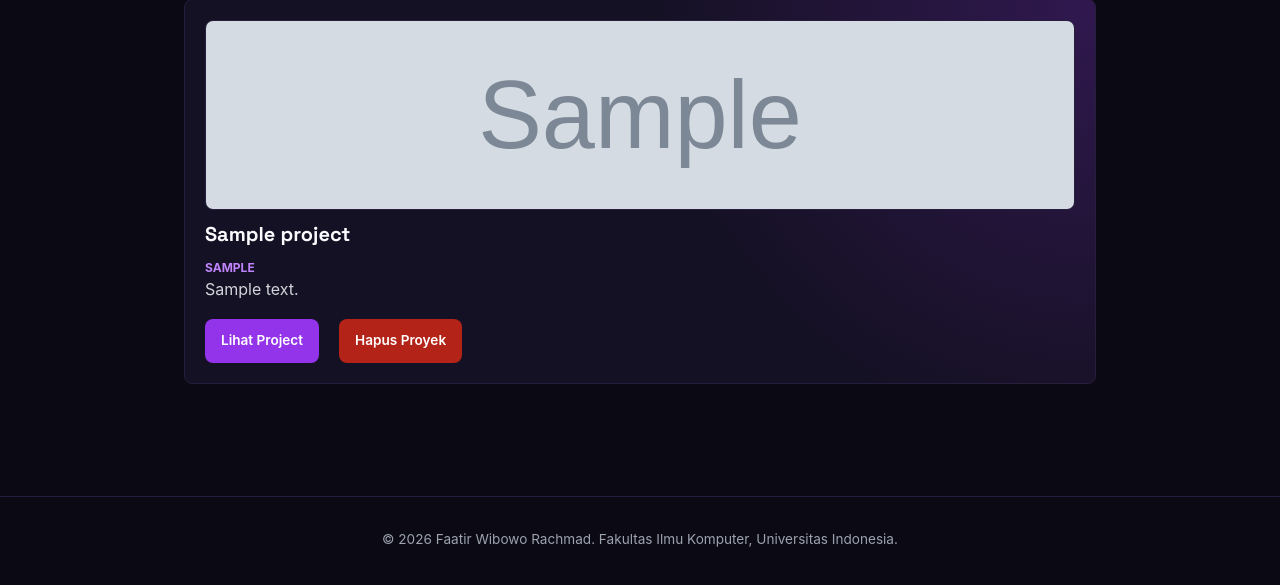
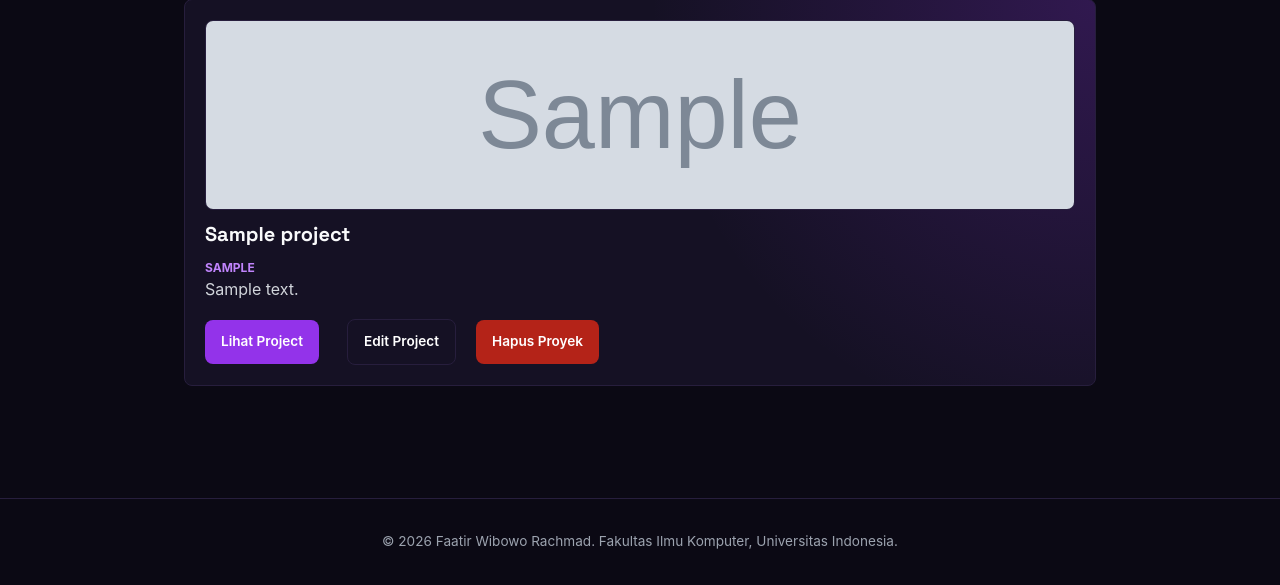
Before and after one commit to faatirrachmad/my-portofolio, a Django app: page /projects/ in a window 1280 px wide. Shown: the part 316-901 px from the top of the page. Before the commit the page ends 863 px from the top, so only its background shows below. Run offline with Django 5.2, Linux system fonts and the light colour scheme; tables that the repository leaves empty hold one stand-in row (values such as "Sample post"); grey boxes marked "Sample" are stand-in pictures.

Commit message:
feat: add project update form and complete CRUD flow

```diff
--- a/main/urls.py
+++ b/main/urls.py
@@ -1,5 +1,14 @@
 from django.urls import path
-from main.views import create_project, get_projects_json, show_experience, show_main, show_projects, show_skills, delete_project
+from main.views import (
+    create_project,
+    delete_project,
+    get_projects_json,
+    show_experience,
+    show_main,
+    show_projects,
+    show_skills,
+    update_project,
+)
 
 app_name = "main"
 
@@ -11,5 +20,9 @@ urlpatterns = [
     path("projects/add/", create_project, name="create_project"),
     path("api/projects/", get_projects_json, name="get_projects_json"),
     path("projects/<uuid:project_id>/delete/",
-         delete_project, name="delete_project")
+         delete_project, name="delete_project"),
+    path("projects/<uuid:project_id>/edit/",
+         update_project,
+         name="update_project",
+         ),
 ]
--- a/main/views.py
+++ b/main/views.py
@@ -88,3 +88,21 @@ def delete_project(request, project_id):
         return redirect("main:show_projects")
 
     return redirect("main:show_projects")
+
+
+def update_project(request, project_id):
+    project = get_object_or_404(Project, pk=project_id)
+
+    form = ProjectForm(request.POST or None, instance=project)
+
+    if request.method == "POST" and form.is_valid():
+        form.save()
+        messages.success(request, "Proyek berhasil diperbarui!")
+        return redirect("main:show_projects")
+
+    context = {
+        "name": "Faatir Wibowo Rachmad",
+        "form": form,
+        "project": project,
+    }
+    return render(request, "projects_form.html", context)
--- a/templates/projects.html
+++ b/templates/projects.html
@@ -33,6 +33,9 @@
                             {% if project.project_url %}
                             <a href="{{ project.project_url }}" class="button">Lihat Project</a>
                             {% endif %}
+                            <a href="{% url 'main:update_project' project.id %}" class="button button-secondary">
+                                Edit Project
+                            </a>
                             {% include "components/project_delete_modal.html" with project=project %}
                         </div>
                     </div>
```
Also changed, not shown: templates/projects_form.html (+27 -4 lines).
